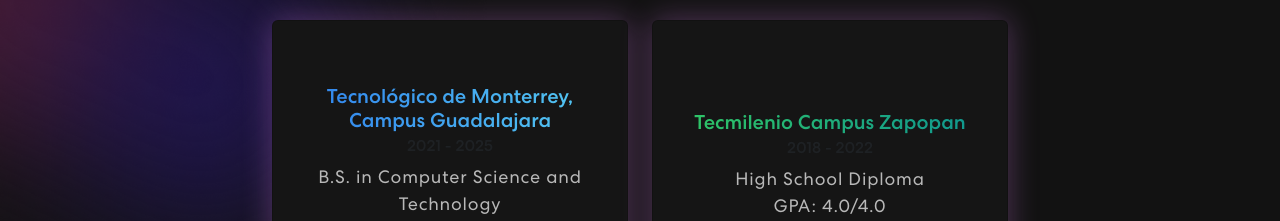
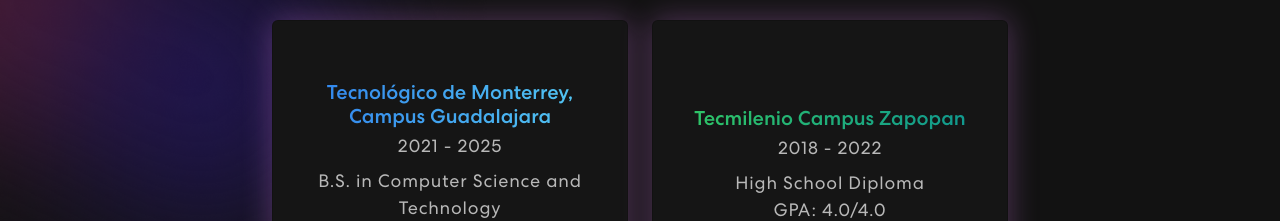
Before and after one commit to Armandotrsg/portfolio-next, a Next.js app: page / in a window 1280 px wide. Shown: the part 1104-1325 px from the top of the page. Built offline with nearby package versions, Linux system fonts and the light colour scheme; no server answers; the database is empty.

Commit message:
Fixed text in black in connect page

```diff
--- a/app/globals.css
+++ b/app/globals.css
@@ -772,7 +772,7 @@
 }
 
 .education p {
-    color: #B8B8B8;
+    color: #B8B8B8 !important;
     font-size: 18px;
     letter-spacing: 0.8px;
     line-height: 1.5em;
@@ -882,6 +882,7 @@
   background-color: #151515 !important;
   box-shadow: 0px 0px 30px 1px rgba(219, 129, 241, 0.3);
   transition: 0.5s;
+  color: #fff;
 }
 
 .connect .profileCard:hover {
--- a/app/layout.tsx
+++ b/app/layout.tsx
@@ -1,10 +1,7 @@
 import "bootstrap/dist/css/bootstrap.min.css";
 import "./globals.css";
-import { Inter } from "next/font/google";
 import { Footer } from "@/components/Footer";
 import { NavBar } from "@/components/NavBar";
-
-const inter = Inter({ subsets: ["latin"] });
 
 export const metadata = {
   title: "Armando's Portfolio",
@@ -18,7 +15,7 @@
 }) {
   return (
     <html lang="en">
-      <body className={inter.className}>
+      <body>
         <NavBar />
         <main>{children}</main>
         <Footer />
--- a/components/Education.tsx
+++ b/components/Education.tsx
@@ -31,10 +31,10 @@
                     <Card.Body className="cardBody">
                         <div>
                             <Card.Title className={name === "Tecnológico de Monterrey, Campus Guadalajara" ? "gradient-text-tec" : "gradient-text-tecmilenio"}>{name}</Card.Title>
-                            <Card.Subtitle className="mb-2 text-muted">
+                            <Card.Subtitle as="p" className="mb-2 text-muted">
                                 {date}
                             </Card.Subtitle>
-                            <Card.Text>
+                            <Card.Text >
                                 {title}
                                 <br />
                                 {gpa}
```
